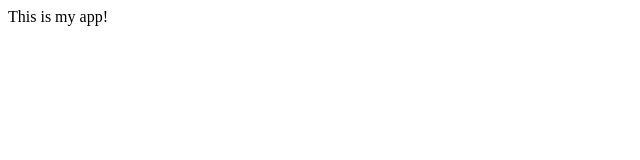
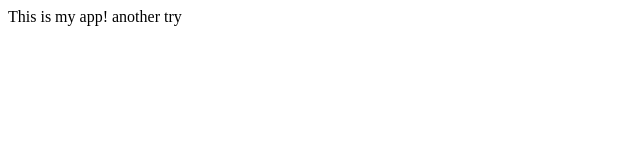
Before and after one commit to khalidMohy/myplayground, a plain HTML site: page index.html in a window 1280 px wide. Shown: the full height of the page, 0-640 px from the left. Drawn offline with Linux system fonts and the light colour scheme.

Commit message:
changed index.html

```diff
--- a/index.html
+++ b/index.html
@@ -8,6 +8,7 @@
 
 <body>
   This is my app!
+  another try
 </body>
 
 </html>
```
